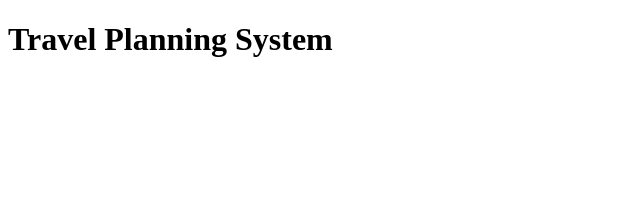
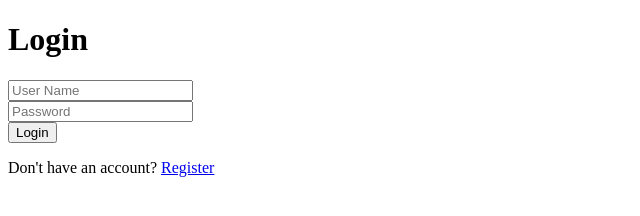
Before and after one commit to KasunUmesh/Travel_Planning_System-Admin_FrontEnd, a plain HTML site: page index.html in a window 1280 px wide. Shown: the whole page, without its empty margins (0-640 px from the left). Drawn offline with Linux system fonts and the light colour scheme.

Commit message:
admin Login Page HTML Created

```diff
--- a/index.html
+++ b/index.html
@@ -6,6 +6,28 @@
     <title>Travel Planning System</title>
   </head>
   <body>
-    <h1>Travel Planning System</h1>
+    <div class="wrapper">
+      <form action="">
+        <h1>Login</h1>
+        <div class="input-box">
+          <input type="text" name="" id="" placeholder="User Name" required />
+        </div>
+        <div class="input-box">
+          <input
+            type="password"
+            name=""
+            id=""
+            placeholder="Password"
+            required
+          />
+        </div>
+
+        <button type="submit" class="login-btn">Login</button>
+
+        <div class="register-link">
+          <p>Don't have an account? <a href="#">Register</a></p>
+        </div>
+      </form>
+    </div>
   </body>
 </html>
```
